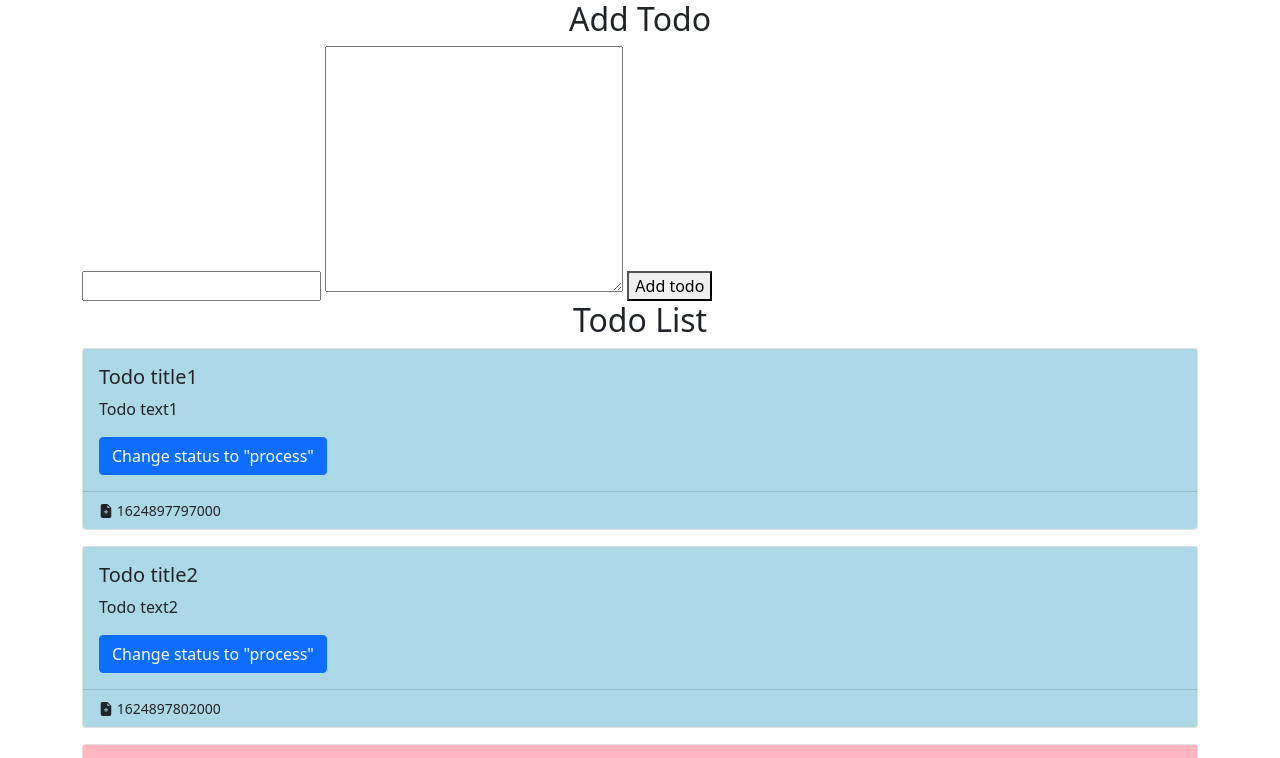
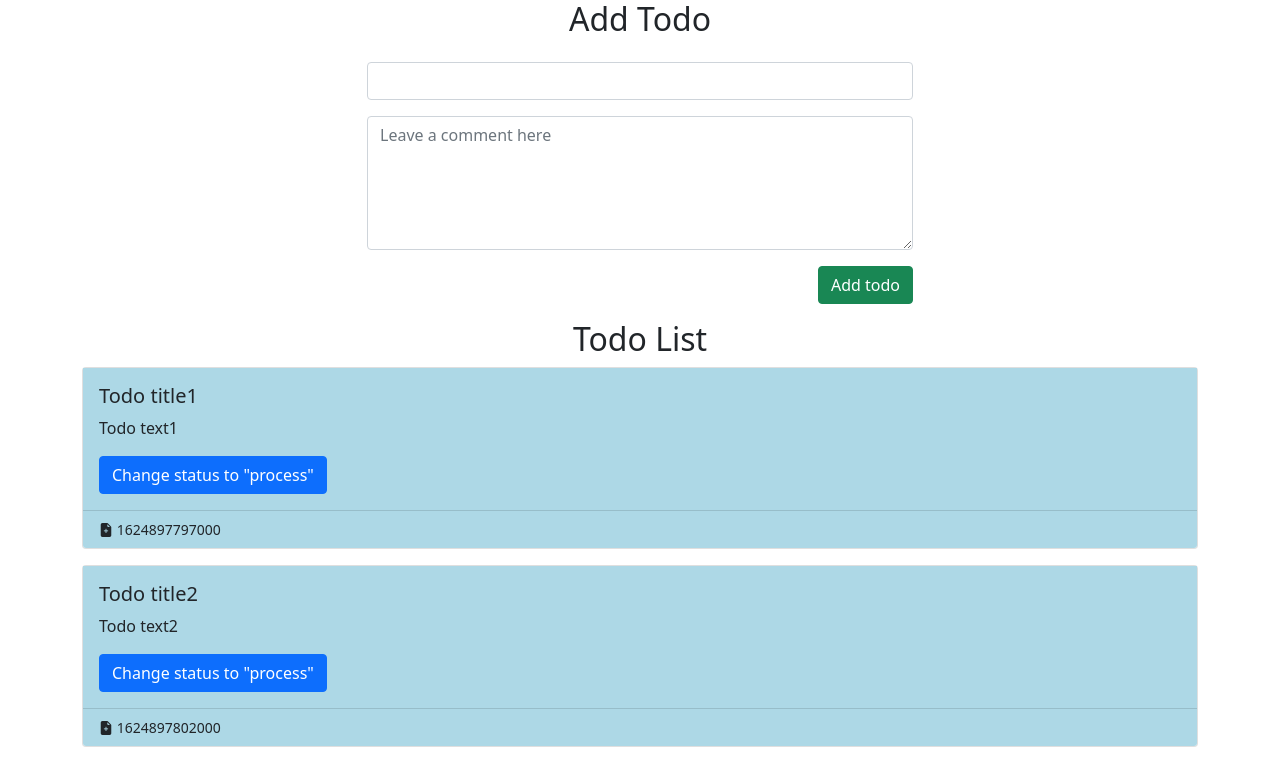
Before and after one commit to DariaRusovich/todoList, a plain HTML site: page index.html in a window 1280 px wide. Shown: the top 758 px of the page. Drawn offline with nearby package versions, Linux system fonts and the light colour scheme.

Commit message:
add-form-to-create-todo

```diff
--- a/css/style.css
+++ b/css/style.css
@@ -11,3 +11,6 @@
 .todo.done>.card-footer{
     background-color: lightgreen;
 }
+.add-todo{
+    margin: 0 auto;
+}
--- a/index.html
+++ b/index.html
@@ -10,18 +10,38 @@
       integrity="sha384-EVSTQN3/azprG1Anm3QDgpJLIm9Nao0Yz1ztcQTwFspd3yD65VohhpuuCOmLASjC"
       crossorigin="anonymous"
     />
-    <link rel="stylesheet" href="https://cdn.jsdelivr.net/npm/bootstrap-icons@1.5.0/font/bootstrap-icons.css" />
+    <link
+      rel="stylesheet"
+      href="https://cdn.jsdelivr.net/npm/bootstrap-icons@1.5.0/font/bootstrap-icons.css"
+    />
     <link rel="stylesheet" href="./css/style.css" />
     <title>Hello, world!</title>
   </head>
   <body>
     <div class="container">
-      <h2 class="text-center">Add Todo</h2>
-      <form class="add-todo" id="addTodoForm">
-          <input type="text" name="title" required >
-          <textarea name="text" required cols="30" rows="10"></textarea>
-          <button type="submit">Add todo</button>
-      </form>
+      <div class="mb-3 row">
+        <h2 class="text-center">Add Todo</h2>
+        <form class="add-todo col-6 d-flex flex-column align-items-center" id="addTodoForm">
+          <input
+            type="text"
+            name="title"
+            required
+            class="form-control col-6 mt-3"
+            placeholder=""
+            aria-label="Example"
+          />
+          <textarea
+            name="text"
+            required
+            class="form-control mt-3"
+            placeholder="Leave a comment here"
+            id="floatingTextarea"
+            cols="30"
+            rows="5"
+          ></textarea>
+          <button type="submit" class="btn btn-success align-self-end mt-3">Add todo</button>
+        </form>
+      </div>
     </div>
 
     <div class="container">
```
